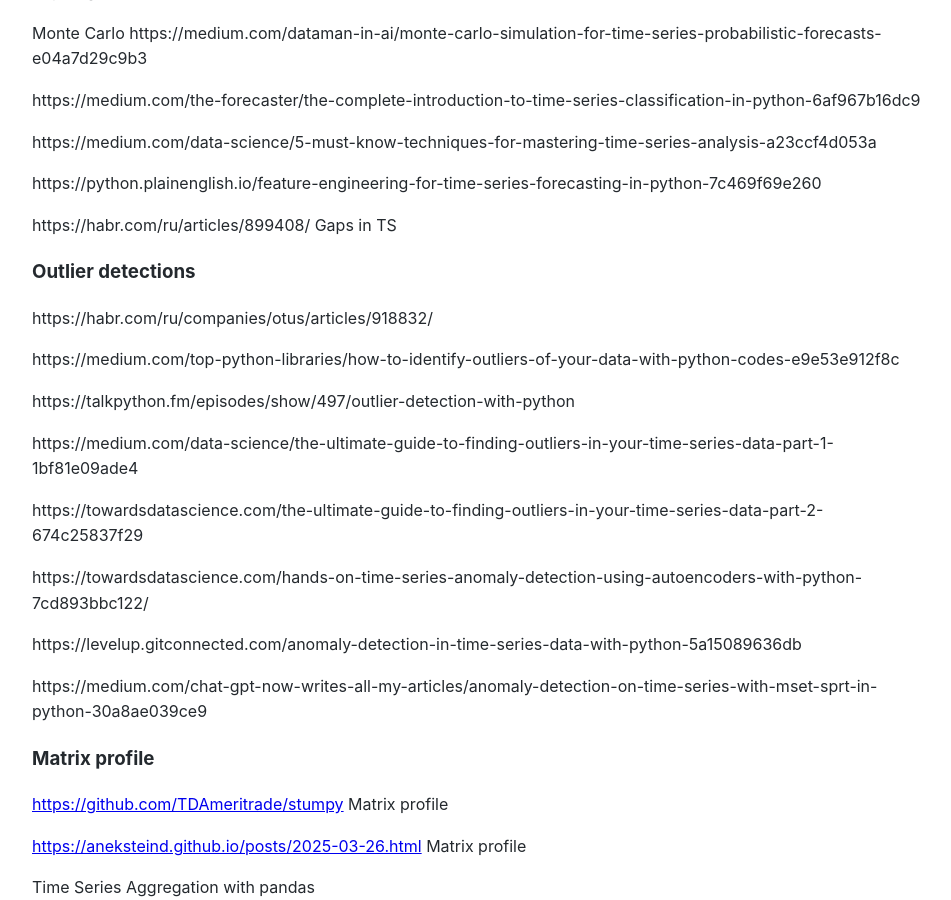
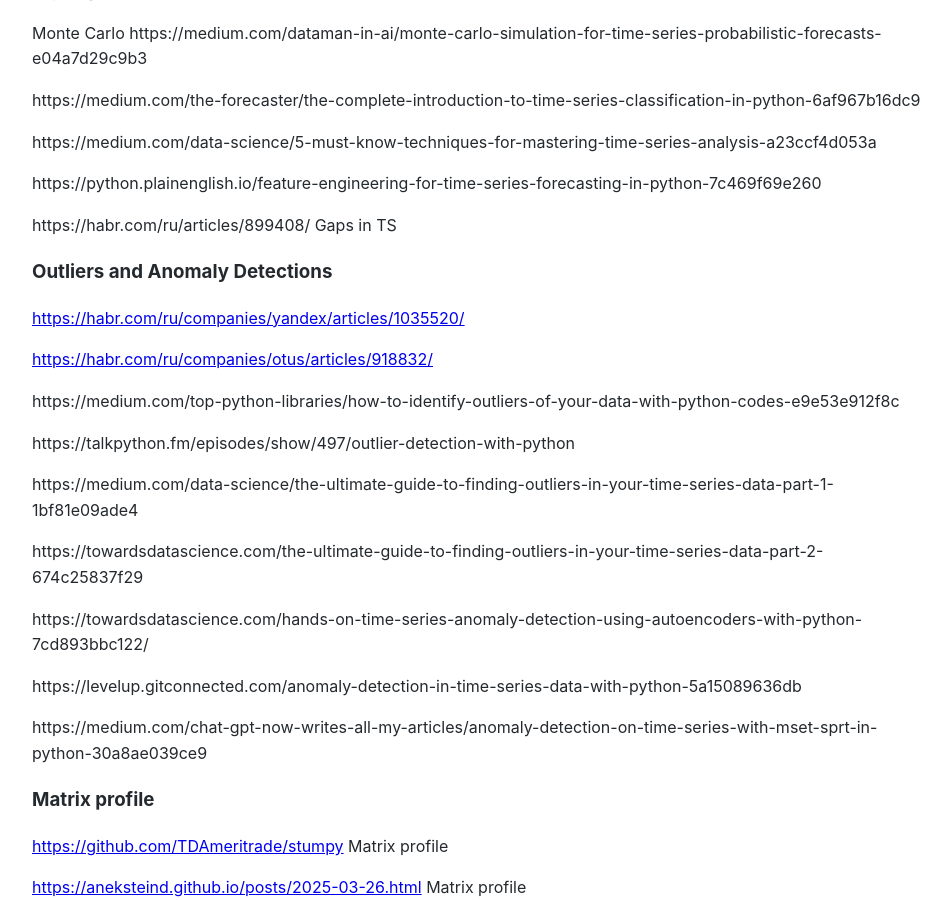
Before and after one commit to Michael-Lubinsky/michael-lubinsky.github.com, a Jekyll site: the page built from timeseries/timeseries.md, in a window 1280 px wide and 900 px high, scrolled down 1002 px. Shown: the whole window, without its empty margins (158-1109 px from the left). Built offline with Jekyll 4.4.1, drawn with Linux system fonts in a browser that asks for light colours; our own code applies the rules of GitHub Pages for plain Markdown files.

Commit message:
Update timeseries.md

```diff
--- a/timeseries/timeseries.md
+++ b/timeseries/timeseries.md
@@ -52,9 +52,11 @@
 
 https://habr.com/ru/articles/899408/  Gaps in TS
 
-### Outlier detections
+### Outliers and Anomaly  Detections
 
-https://habr.com/ru/companies/otus/articles/918832/
+<https://habr.com/ru/companies/yandex/articles/1035520/>
+
+<https://habr.com/ru/companies/otus/articles/918832/>
 
 https://medium.com/top-python-libraries/how-to-identify-outliers-of-your-data-with-python-codes-e9e53e912f8c
 
```
